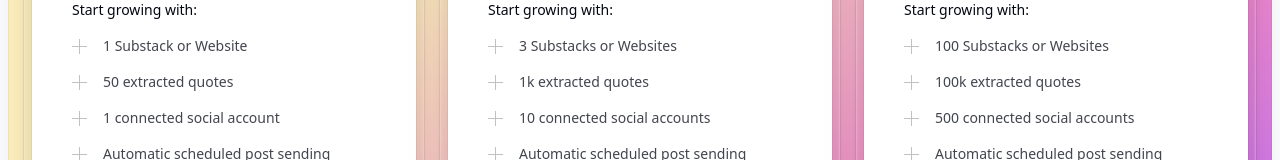
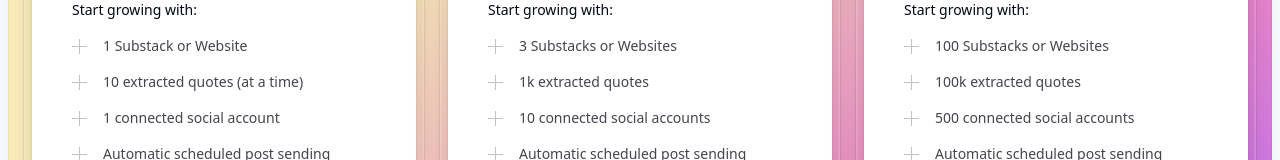
Before and after one commit to cdrxyz/poaster-website, a Next.js app: page /pricing in a window 1280 px wide. Shown: the part 749-909 px from the top of the page. Built offline with nearby package versions, Linux system fonts and the light colour scheme; a web font is replaced by a local one.

Commit message:
Drop Basic quotes plan

```diff
--- a/src/app/pricing/page.jsx
+++ b/src/app/pricing/page.jsx
@@ -28,7 +28,7 @@ const tiers = [
     href: '#',
     highlights: [
       { description: '1 Substack or Website' },
-      { description: '50 extracted quotes' },
+      { description: '10 extracted quotes (at a time)' },
       { description: '1 connected social account' },
       { description: 'Automatic scheduled post sending' },
       { description: 'Standard Read More CTA', disabled: true },
```
